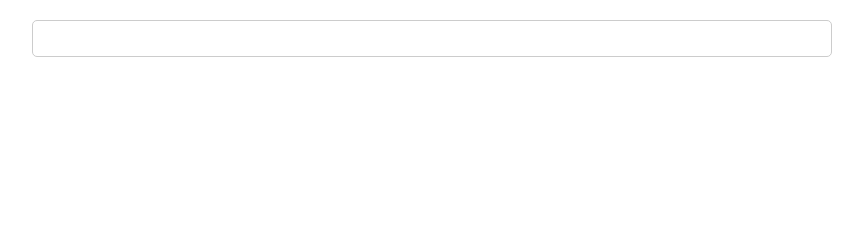
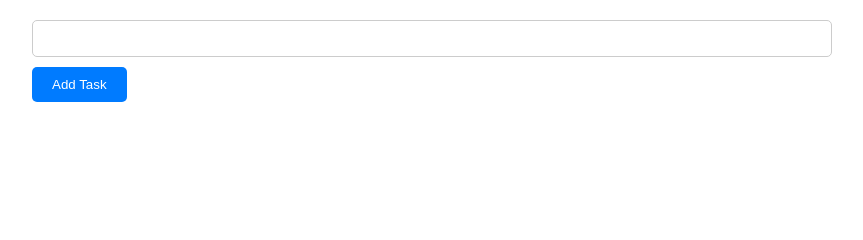
Before and after one commit to KelvinMatheka-1/devconnect-assignment, a Flask app: page / in a window 1280 px wide. Shown: the part 115-355 px from the top of the page, without its empty margins (208-1071 px from the left). Run offline with Flask 3, Linux system fonts and the light colour scheme.

Commit message:
add task btn

```diff
--- a/templates/index.html
+++ b/templates/index.html
@@ -25,6 +25,7 @@
   </table>
   <form action="/" method="POST">
     <input type="text" name="content" id="content" />
+    <input type="submit" value="Add Task" />
   </form>
 </div>
 {% endblock %}
```
